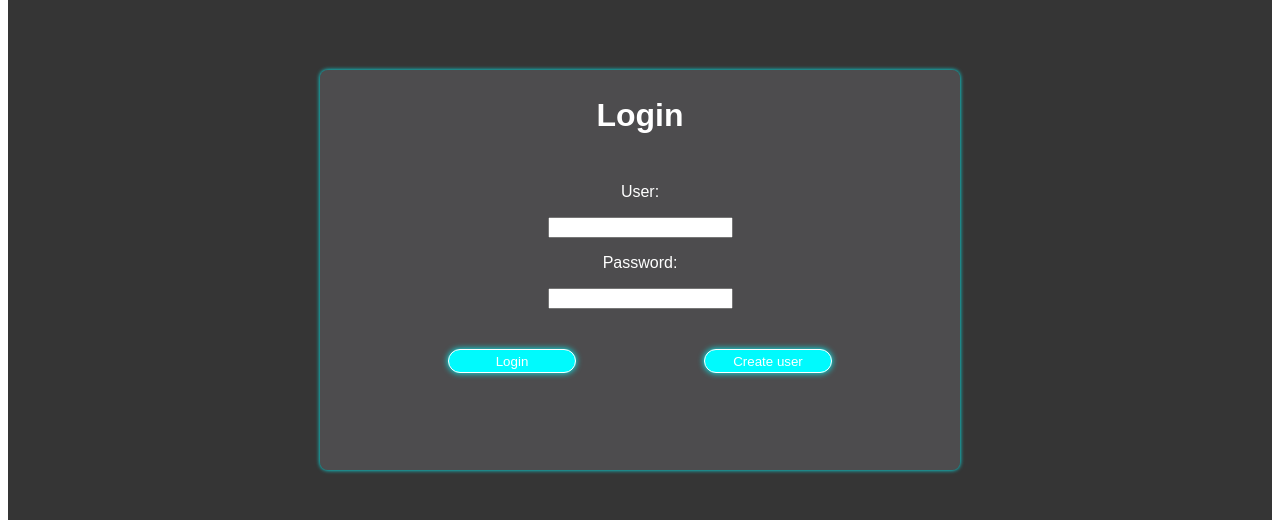
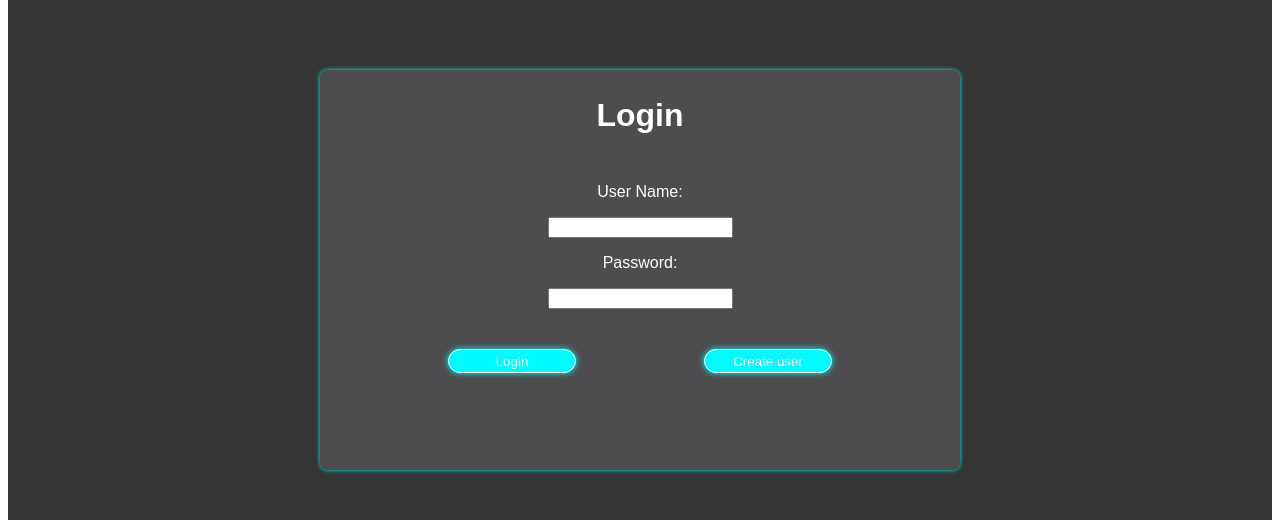
Before and after one commit to jpcanto/role-play-app, a React (Create React App) app: page / in a window 1280 px wide. Shown: the part 192-712 px from the top of the page. Built offline with nearby package versions, Linux system fonts and the light colour scheme.

Commit message:
[ API  ] - user creation

```diff
--- a/package.json
+++ b/package.json
@@ -8,6 +8,7 @@
     "@testing-library/user-event": "^7.1.2",
     "@types/jest": "^24.0.0",
     "@types/node": "^12.0.0",
+    "axios": "^0.19.2",
     "electron": "^9.0.2",
     "electron-is-dev": "^1.2.0",
     "react": "^16.13.1",
--- a/src/components/login/Login.tsx
+++ b/src/components/login/Login.tsx
@@ -1,23 +1,67 @@
-import React, { useState, useEffect } from 'react';
+import React, { useState, useEffect, ChangeEvent, FormEvent } from 'react';
 import homeImg from '../../img/Home.jpg';
-import '../../services/loginApi';
-
 import { Nav, Login, Form, Line, Button } from './styled';
+import APILogin from '../../services/loginApi';
 
 export default function Main() {
+
+    // interface Users {
+    //     name: string,
+    //     password: string
+    // }
+
+    const [userData, setUserData] = useState({
+        name: '', password: '', email: ''
+    });
+
+    const [newUSer, setNewUser] = useState(false);
+
+    async function handleForm() {
+        setNewUser(!newUSer);
+    }
+
+    async function handleSubmit(ev: FormEvent) {
+        ev.preventDefault();
+        const data = userData;
+
+        await APILogin.post('users', data);
+        alert('Usuário cadastrado com sucesso!');
+    };
+
+    async function handleInputChange(ev: ChangeEvent<HTMLInputElement>) {
+        const { name, value } = ev.target;
+
+        setUserData({ ...userData, [name]: value });
+    };
+
     return (
-        <Login imgUrl={homeImg}>
+        <Login>
             <Nav><a>Login</a></Nav>
-            <Form>
+            <Form onSubmit={handleSubmit}>
                 <h2>Login</h2>
-                <p>User: </p>
-                <input type="text" />
+                <p>User Name: </p>
+                <input name="name" type="text" onChange={handleInputChange} />
                 <p>Password: </p>
-                <input type="text" />
-                <Line>
-                    <Button type="submit">Login</Button>
-                    <Button type="submit">Create user</Button>
-                </Line>
+                <input name="password" type="password" onChange={handleInputChange} />
+                {
+                    newUSer === true ? (
+                        <>
+                            <p>Email: </p>
+                            <input name="email" type="text" onChange={handleInputChange} />
+                            <Line>
+                                <Button type="submit" onClick={handleForm}>Login</Button>
+                                <Button type="submit" onClick={handleForm}>Submit user</Button>
+                            </Line>
+                        </>
+                    ) : (
+                            <>
+                                <Line>
+                                    <Button type="submit">Login</Button>
+                                    <Button type="submit" onClick={handleForm}>Create user</Button>
+                                </Line>
+                            </>
+                        )
+                }
             </Form>
         </Login>
     )
```
Also changed, not shown: 1 other file (tests, documents, lock files or other folders).
